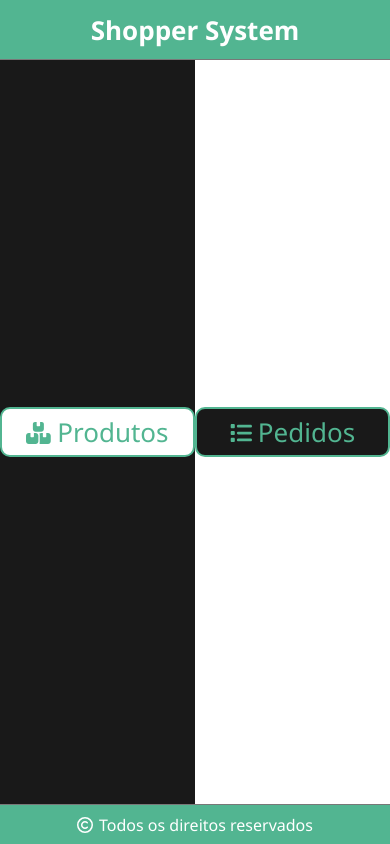
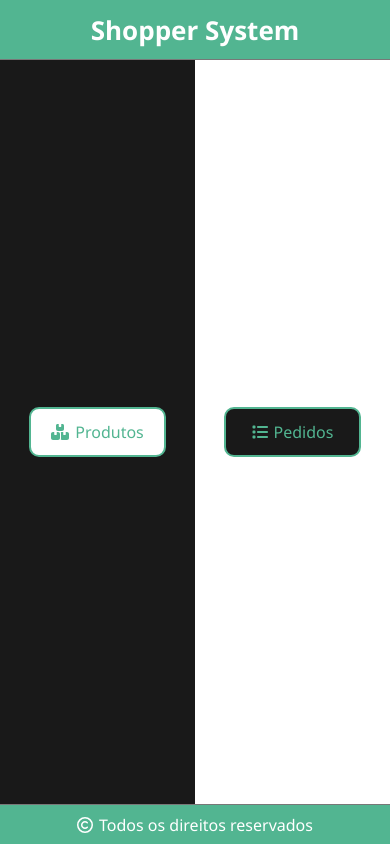
Before and after one commit to matheusmantini/stock-management-ui, a React (Create React App) app: page / in a window 390 px wide. Built offline with nearby package versions, Linux system fonts and the light colour scheme.

Commit message:
Fix responsiveness

```diff
--- a/src/components/Button/styled.js
+++ b/src/components/Button/styled.js
@@ -14,13 +14,25 @@ export const Container = styled.button`
   :hover {
     opacity: 0.8;
   }
+
+  @media screen and (max-width: 767px) {
+    width: 70%;
+  }
 `;
 
 export const Text = styled.p`
   font-size: 26px;
+
+  @media screen and (max-width: 767px) {
+    font-size: 16px;
+  }
 `;
 
 export const Icon = styled.span`
   margin-right: 6px;
   font-size: 22px;
+
+  @media screen and (max-width: 767px) {
+    font-size: 16px;
+  }
 `;
--- a/src/pages/CreateOrderPage/styled.js
+++ b/src/pages/CreateOrderPage/styled.js
@@ -124,6 +124,11 @@ export const ContainerFormProducts = styled.form`
   justify-content: space-between;
   align-items: center;
   gap: 20px;
+
+  @media screen and (max-width: 767px) {
+    flex-direction: column;
+    gap: 0;
+  }
 `;
 
 export const ContainerSendButton = styled.div`
@@ -158,6 +163,10 @@ export const InputFormProducts = styled.input`
   padding: 10px;
   margin: 10px 0;
   width: 20%;
+
+  @media screen and (max-width: 767px) {
+    width: 100%;
+  }
 `;
 
 export const SelectFormProducts = styled.select`
@@ -167,6 +176,12 @@ export const SelectFormProducts = styled.select`
   margin: 10px 0;
   width: 80%;
   background-color: var(--color-white);
+
+  @media screen and (max-width: 767px) {
+    width: 100%;
+    margin-top: 10px;
+    margin-bottom: 0;
+  }
 `;
 
 export const Icon = styled.div`
```
